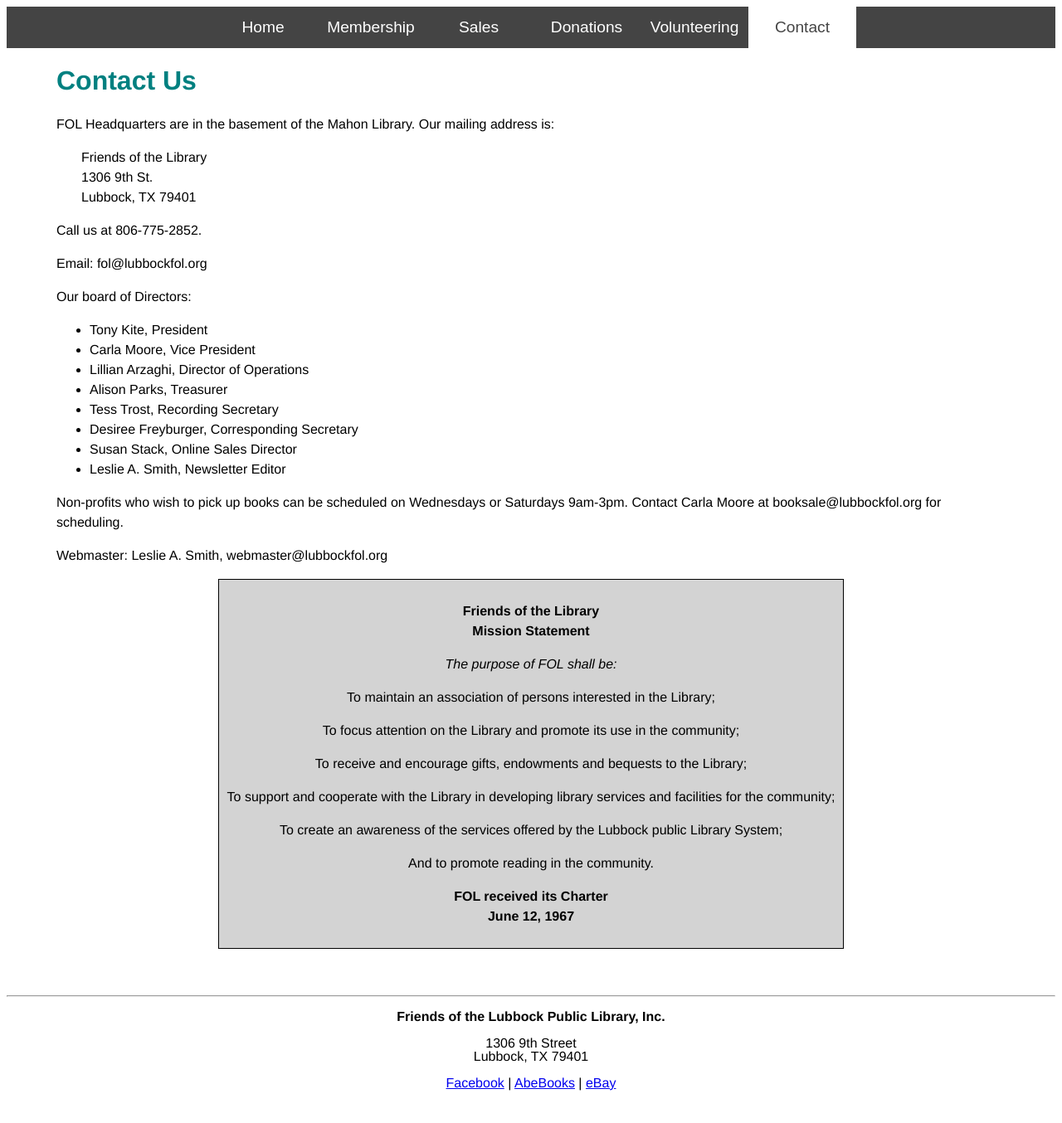
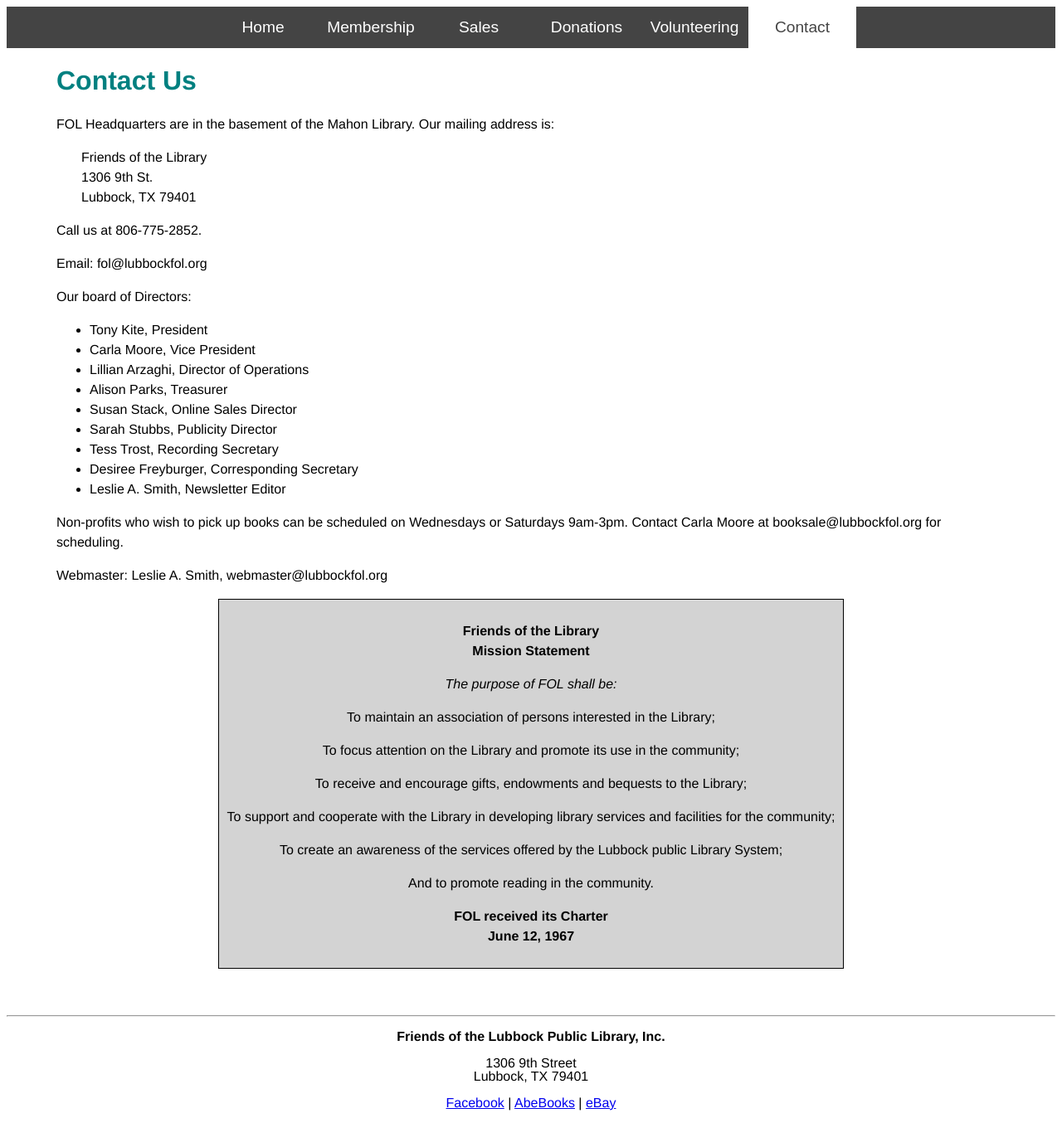
Before and after one commit to lubbockfol/lubbockfol.github.io, a Jekyll site: the page contact.html, which Jekyll copies as it is, in a window 1280 px wide. Shown: the whole page at 83% size. Built offline with Jekyll 4.4.1, drawn with Linux system fonts in a browser that asks for light colours; before the commit the page ends 1330 px from its top, so only the background shows below that.

Commit message:
Update contact.html

```diff
--- a/contact.html
+++ b/contact.html
@@ -38,9 +38,10 @@ Lubbock, TX 79401</p>
 	<li>Carla Moore, Vice President</li>
 	<li>Lillian Arzaghi, Director of Operations</li>
 	<li>Alison Parks, Treasurer</li>
+	<li>Susan Stack, Online Sales Director</li>
+	<li>Sarah Stubbs, Publicity Director</li>
 	<li>Tess Trost, Recording Secretary</li>
 	<li>Desiree Freyburger, Corresponding Secretary</li>
-	<li>Susan Stack, Online Sales Director</li>
 	<li>Leslie A. Smith, Newsletter Editor</li>
 </ul>
 
```
